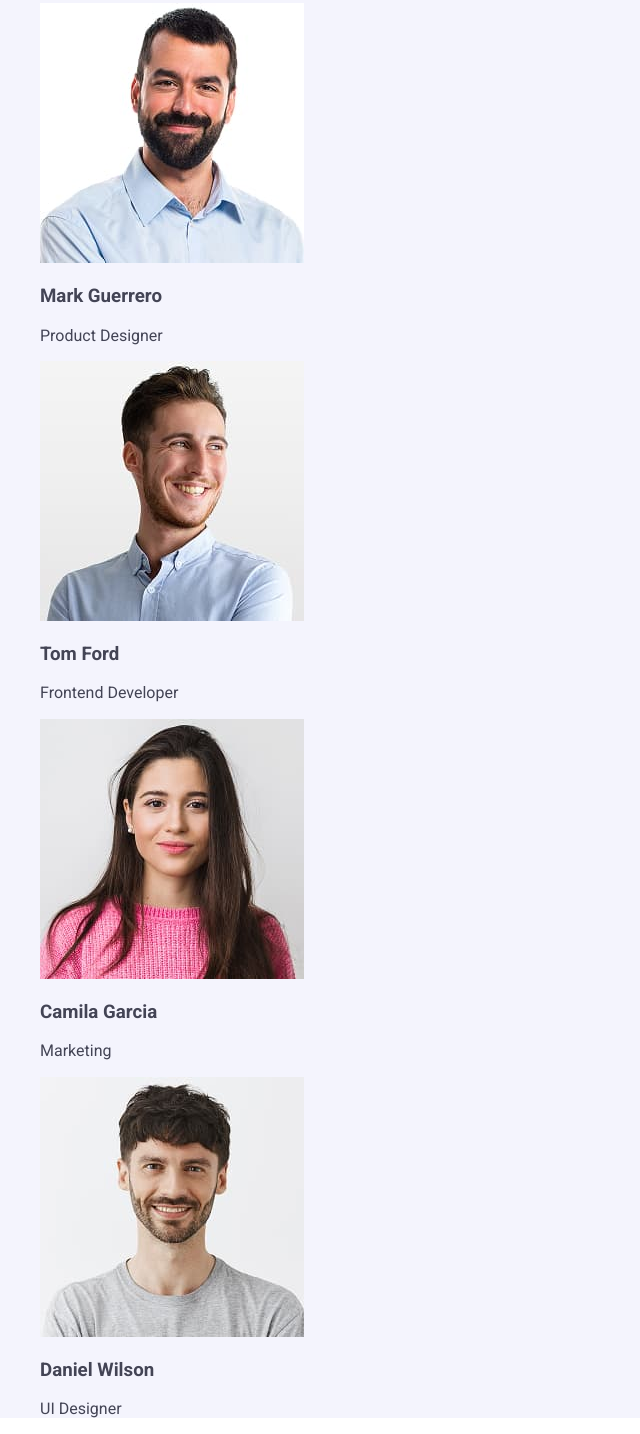
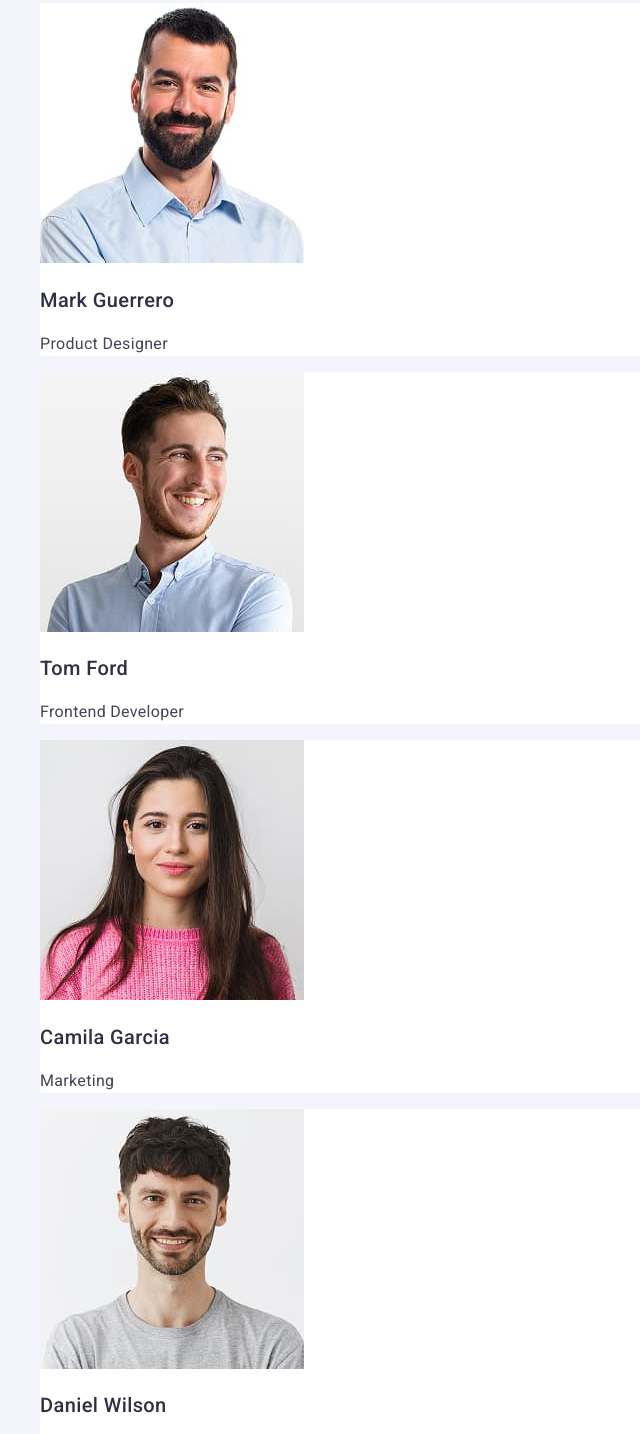
Before and after one commit to SofiiiaSk/goit-markup-hw-02, a plain HTML site: page index.html in a window 1280 px wide. Shown: the part 870-2304 px from the top of the page, without its empty margins (0-640 px from the left). Drawn offline with nearby package versions, Linux system fonts and the light colour scheme; files whose address does not match are found by name.

Commit message:
add all changes

```diff
--- a/css/styles.css
+++ b/css/styles.css
@@ -110,10 +110,25 @@ a {
   text-transform: capitalize;
   color: #2e2f42;
 }
+.team-page {
+  background-color: #ffffff;
+}
+.points-title {
+  font-weight: 500;
+  font-size: 20px;
+  line-height: 1.2;
+  letter-spacing: 0.02em;
+  color: #2e2f42;
+}
 
 .page-footer {
   background-color: #2e2f42;
 }
+.paragraf-footer {
+  line-height: 1.5;
+  color: #f4f4fd;
+  letter-spacing: 0.02em;
+}
 .footer-logo .logo-part {
   color: #f4f4fd;
 }
--- a/index.html
+++ b/index.html
@@ -104,41 +104,41 @@
       <section class="third-section">
         <h2 class="page-title-third">Our Team</h2>
         <ul>
-          <li>
+          <li class="team-page">
             <img
               src="./images/mark-guerrero.jpg"
               width="264"
               alt="Mark Guerrero avatar"
             />
-            <h3>Mark Guerrero</h3>
-            <p>Product Designer</p>
+            <h3 class="points-title">Mark Guerrero</h3>
+            <p class="paragraf">Product Designer</p>
           </li>
-          <li>
+          <li class="team-page">
             <img
               src="./images/tom-ford.jpg"
               width="264"
               alt="Tom Ford avatar"
             />
-            <h3>Tom Ford</h3>
-            <p>Frontend Developer</p>
+            <h3 class="points-title">Tom Ford</h3>
+            <p class="paragraf">Frontend Developer</p>
           </li>
-          <li>
+          <li class="team-page">
             <img
               src="./images/camila-garcia.jpg"
               width="264"
               alt="Camila Garcia avatar"
             />
-            <h3>Camila Garcia</h3>
-            <p>Marketing</p>
+            <h3 class="points-title">Camila Garcia</h3>
+            <p class="paragraf">Marketing</p>
           </li>
-          <li>
+          <li class="team-page">
             <img
               src="./images/daniel-wilson.jpg"
               width="264"
               alt="Daniel Wilson avatar"
             />
-            <h3>Daniel Wilson</h3>
-            <p>UI Designer</p>
+            <h3 class="points-title">Daniel Wilson</h3>
+            <p class="paragraf">UI Designer</p>
           </li>
         </ul>
       </section>
@@ -194,7 +194,7 @@
       <a class="logo footer-logo" href="./index.html"
         >Web<span class="logo-part">Studio</span></a
       >
-      <p>
+      <p class="paragraf-footer">
         Increase the flow of customers and sales for your business with digital
         marketing & growth solutions.
       </p>
```
